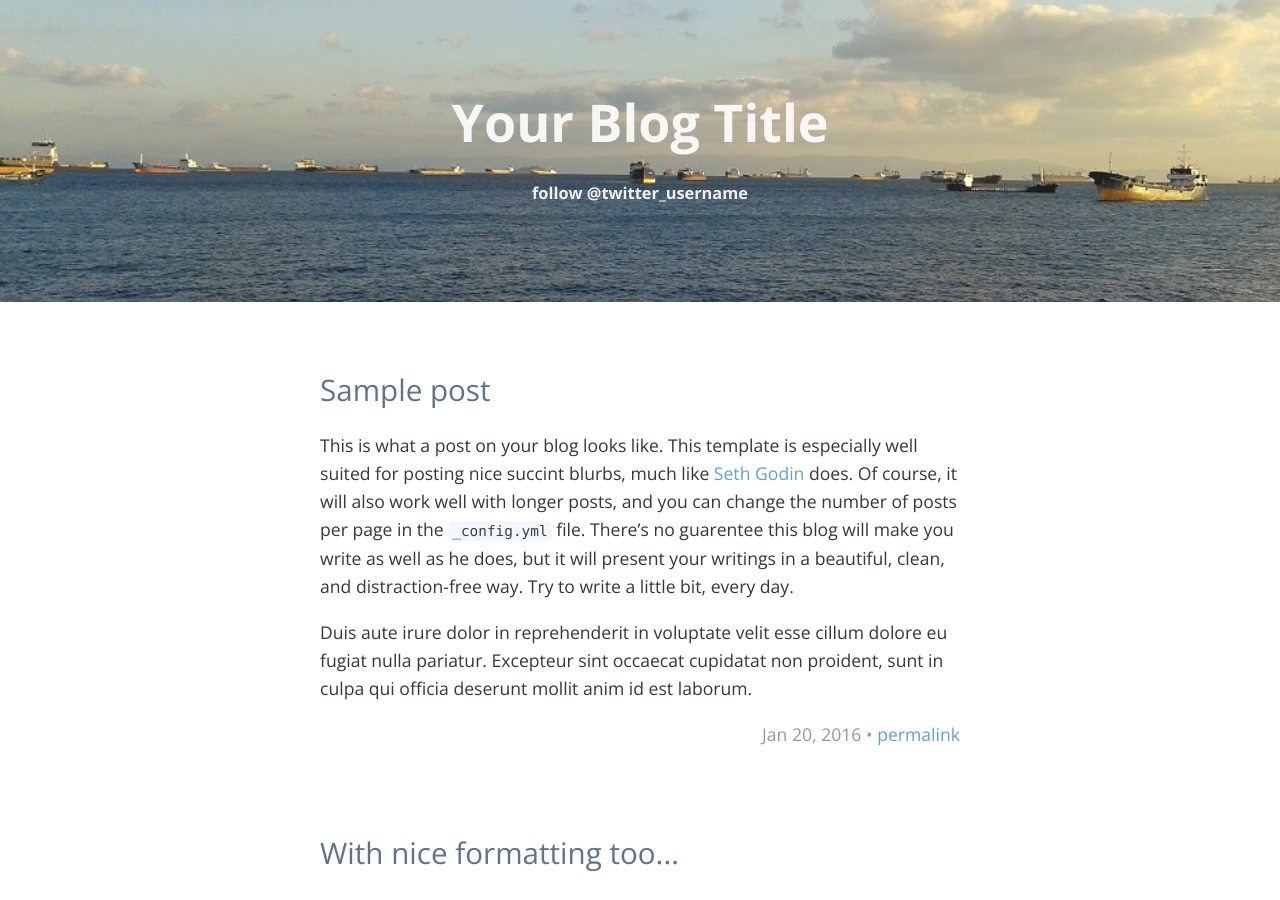
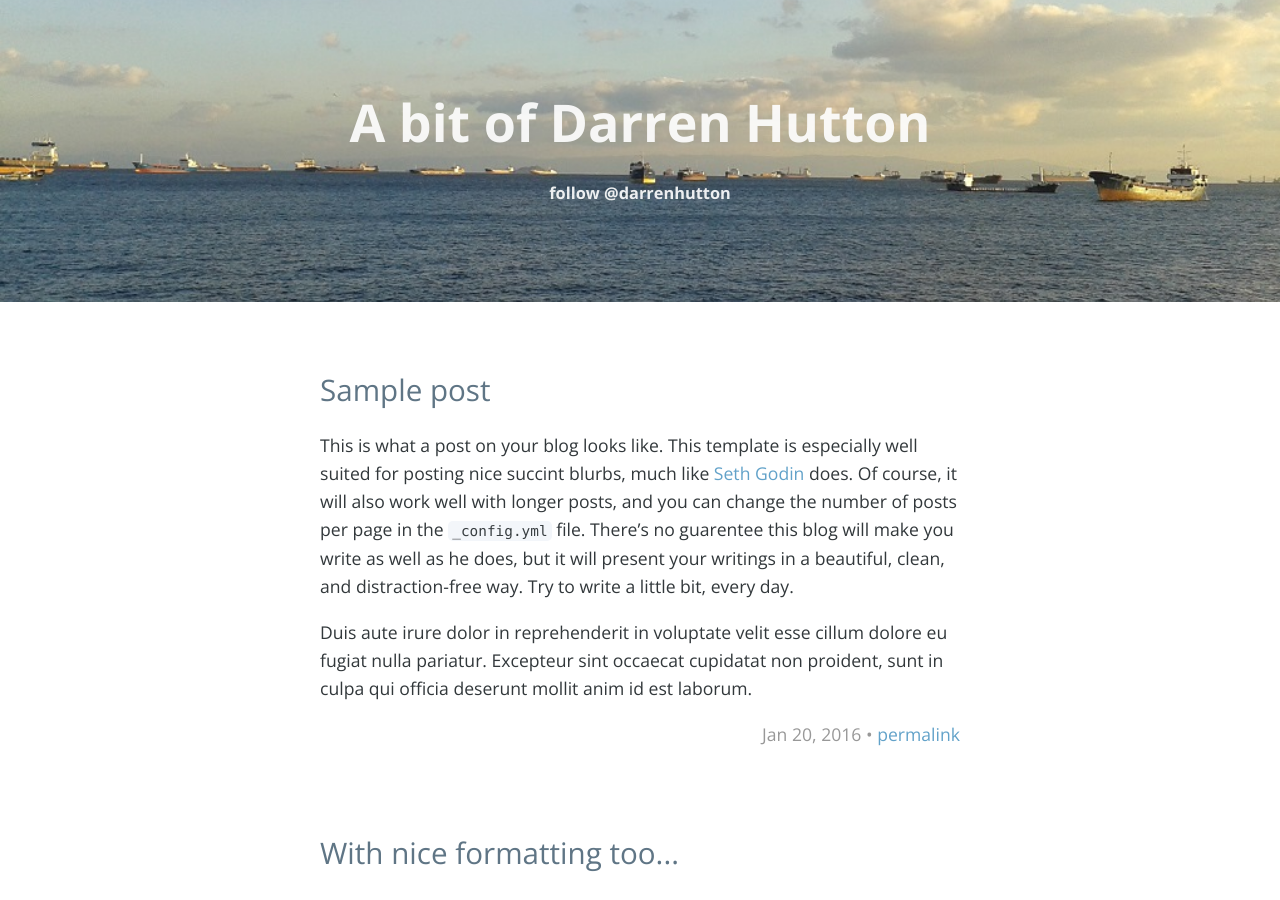
Before and after one commit to darrenhutton/darrenhutton.github.io, a Jekyll site: the page built from index.html, in a window 1280 px wide and 900 px high. Built offline with Jekyll 4.4.1, drawn with Linux system fonts in a browser that asks for light colours; the list of posts is cut into pages by our own code.

Commit message:
Blog title

```diff
--- a/_config.yml
+++ b/_config.yml
@@ -6,12 +6,12 @@
 # 'jekyll serve'. If you change this file, please restart the server process.
 
 # Site settings
-title: Your Blog Title
+title: A bit of Darren Hutton
 description: '' # write a nice description for your blog
 baseurl: '' # the subpath of your site, e.g. /blog
 url: '' # the base hostname & protocol for your site http://www.example.com
 # google_analytics: 'UA-XXXXXX-X'
-twitter_username: 'twitter_username'
+twitter_username: 'darrenhutton'
 
 # Build settings
 markdown: kramdown
```
